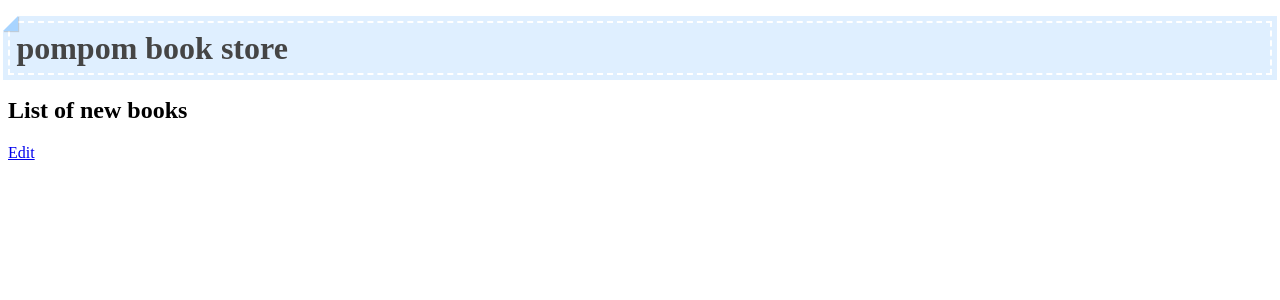
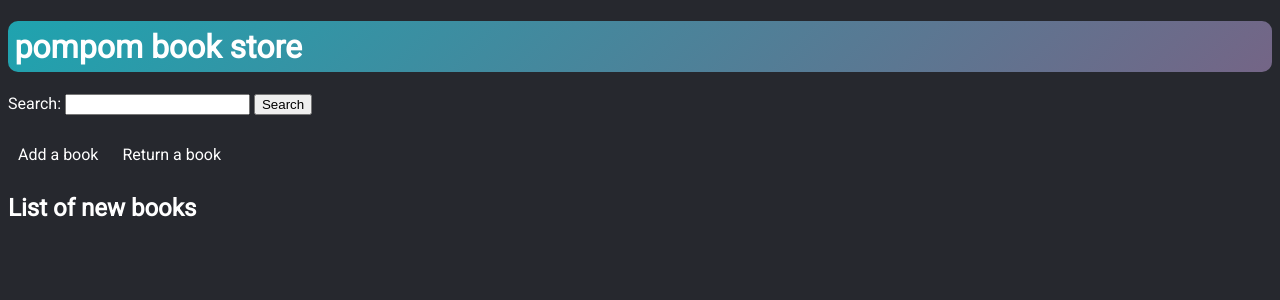
Before and after one commit to Kotoha0/Bookapp, a Flask app: template Python project/flaskr/templates/index.html in a window 1280 px wide. Shown: the top 300 px of the page. Run offline with Flask 3, Linux system fonts and the light colour scheme; the template is opened without the code that fills it, so the values that code supplies are empty.

Commit message:
version 3

```diff
--- a/Python project/flaskr/main.py
+++ b/Python project/flaskr/main.py
@@ -3,13 +3,22 @@ from flaskr import app
 import sqlite3
 import random
 import string
+from datetime import date, timedelta
 DATABASE = 'database.db'
 
 
 @app.route('/')
 def index():
-    con=sqlite3.connect(DATABASE)
-    db_books = con.execute('SELECT*FROM books').fetchall()
+    search_query = request.args.get('search','')
+    if search_query:
+        return search_books(search_query)
+    else:
+        return show_books()
+
+
+def show_books():
+    con = sqlite3.connect(DATABASE)
+    db_books = con.execute('SELECT * FROM books').fetchall()
     con.close()
 
     books = []
@@ -18,13 +27,30 @@ def index():
             'title': row[0],
             'price': row[1],
             'arrival_day': row[2],
-            'color': row[3]
+            'color': row[3],
+            'rented_until': row[4]
         })
 
     return render_template(
         'index.html',
-        books=books
+        books=books,
+        search_query=''
     )
+
+def search_books(search_query):
+    con = sqlite3.connect(DATABASE)
+    query = 'SELECT * FROM books WHERE title LIKE ?'
+    db_books = con.execute(query, ('%' + search_query + '%',)).fetchall()
+    con.close()
+
+    books = [{'title': row[0], 'price': row[1], 'arrival_day': row[2], 'color': row[3]} for row in db_books]
+
+    return render_template(
+        'index.html',
+        books=books,
+        search_query=search_query
+    )
+
 
 @app.route('/form')
 def form():
@@ -42,8 +68,37 @@ def register():
 
 
     con=sqlite3.connect(DATABASE)
-    con.execute('INSERT INTO books VALUES(?,?,?,?)',
+    con.execute('INSERT INTO books VALUES(?,?,?,?,NULL)',
                 [title, price, arrival_day, color])
     con.commit()
     con.close()
     return redirect(url_for('index'))
+
+
+@app.route('/rent/<title>', methods=['POST'])
+def rent_book(title):
+    con = sqlite3.connect(DATABASE)
+    rented_until = date.today() + timedelta(days=14)
+    con.execute('UPDATE books SET rented_until=? WHERE title=?', [rented_until, title])
+    con.commit()
+    con.close()
+    return redirect(url_for('index'))
+
+@app.route('/return_book', methods=['POST'])
+def return_book():
+    returned_book = request.form['book']
+
+    con = sqlite3.connect(DATABASE)
+    con.execute('UPDATE books SET rented_until=NULL WHERE title=?', [returned_book])
+    con.commit()
+    con.close()
+
+    return redirect(url_for('index'))
+
+@app.route('/return_form')
+def return_form():
+    con = sqlite3.connect(DATABASE)
+    rented_books = con.execute('SELECT title FROM books WHERE rented_until IS NOT NULL').fetchall()
+    con.close()
+
+    return render_template('return_form.html', rented_books=rented_books)
--- a/Python project/flaskr/static/style.css
+++ b/Python project/flaskr/static/style.css
@@ -1,28 +1,27 @@
 h1{
     position: relative;
-    background: #dfefff;
-    box-shadow: 0px 0px 0px 5px #dfefff;
-    border: dashed 2px white;
+    color: white;
+    background: linear-gradient(135deg,#1FA3AF,#746586);
     padding: 0.2em 0.2em;
-    color: #454545;
+    border-radius: 10px;
+}
+h2{
+    color: white;
 }
 
-h1:after{
-    position: absolute;
-    content: '';
-    left: -7px;
-    top: -7px;
-    border-width: 0 0 15px 15px;
-    border-style: solid;
-    border-color: #fff #fff #a8d4ff;
-    box-shadow: 1px 1px 1px rgba(0,0,0,0.15);
-
-}
 .book {
     width: 200px;
     height: 300px;
+    overflow: hidden;
     margin: 10px;
     padding: 10px;
     display: inline-block;
     text-align: center;
 }
+body {
+    background-color: #26282e;
+    color: white;
+}
+h3{
+    margin: 0;
+}
--- a/Python project/flaskr/templates/index.html
+++ b/Python project/flaskr/templates/index.html
@@ -6,7 +6,9 @@
     <title>bookapp</title>
     <link rel="stylesheet" href="{{url_for('static', filename='style.css')}}">
     <style>
-        /* Add some styles for the book display */
+        body {
+            font-family: 'Roboto', sans-serif;
+        }
         .book {
             width: 200px;
             height: 300px;
@@ -14,25 +16,58 @@
             padding: 10px;
             display: inline-block;
             text-align: center;
-            border: 1px solid #999;
-            background-color: #fff;
+            border: 1px solid white;
+            background-color: #323642;
+            border-radius: 10px;
+            color: white;
         }
 
         .color-rectangle {
             width: 100%;
-            height: 20px; /* Adjust the height as needed */
+            height: 20px;
             margin-bottom: 10px;
+            border-radius: 5x;
+            background-color: #323642;
         }
 
         .color-inner {
             height: 100%;
             background-color: inherit;
         }
+
+        #add-book {
+            display: inline-block;
+            padding: 10px;
+            background color: #4CAF50;
+            color: white;
+            text-decoration: none;
+            margin-top: 20px;
+        }
+
+        #return-book {
+            display: inline-block;
+            padding: 10px;
+            background color: #4CAF50;
+            color: white;
+            text-decoration: none;
+            margin-top: 20px;
+        }
+
     </style>
+    <link rel="stylesheet" href="https://fonts.googleapis.com/css?family=Roboto">
 </head>
 
 <body>
     <h1>pompom book store</h1>
+
+    <form action="{{ url_for('index') }}" method="get">
+        <label for="search">Search:</label>
+        <input type="text" name="search" id="search" value="{{ search_query }}">
+        <input type="submit" value="Search">
+    </form>
+    <a id="add-book" href="{{ url_for('form') }}">Add a book</a>
+    <a id="return-book" href="{{ url_for('return_form') }}">Return a book</a>
+
     <h2>List of new books</h2>
     {% if books == [] %}
         <p>There is no new book yet</p>
@@ -45,10 +80,17 @@
                 <p>Arrival day: {{ book.arrival_day }}</p>
                 <h3>{{ book.title }}</h3>
                 <p>{{ book.price }} euro</p>
+
+                {% if book.rented_until %}
+                    <p>Rented until: {{ book.rented_until }}</p>
+                {% else %}
+                    <form action="{{ url_for('rent_book', title=book.title) }}" method="post">
+                        <input type="submit" value="Rent book">
+                    </form>
+                {% endif %}
             </div>
         {% endfor %}
     {% endif %}
-    <a href="{{ url_for('form') }}">Edit</a>
 </body>
 
 </html>
```
Also changed, not shown: Python project/flaskr/templates/return_form.html (added, +38 -0 lines), Python project/flaskr/database.db.
